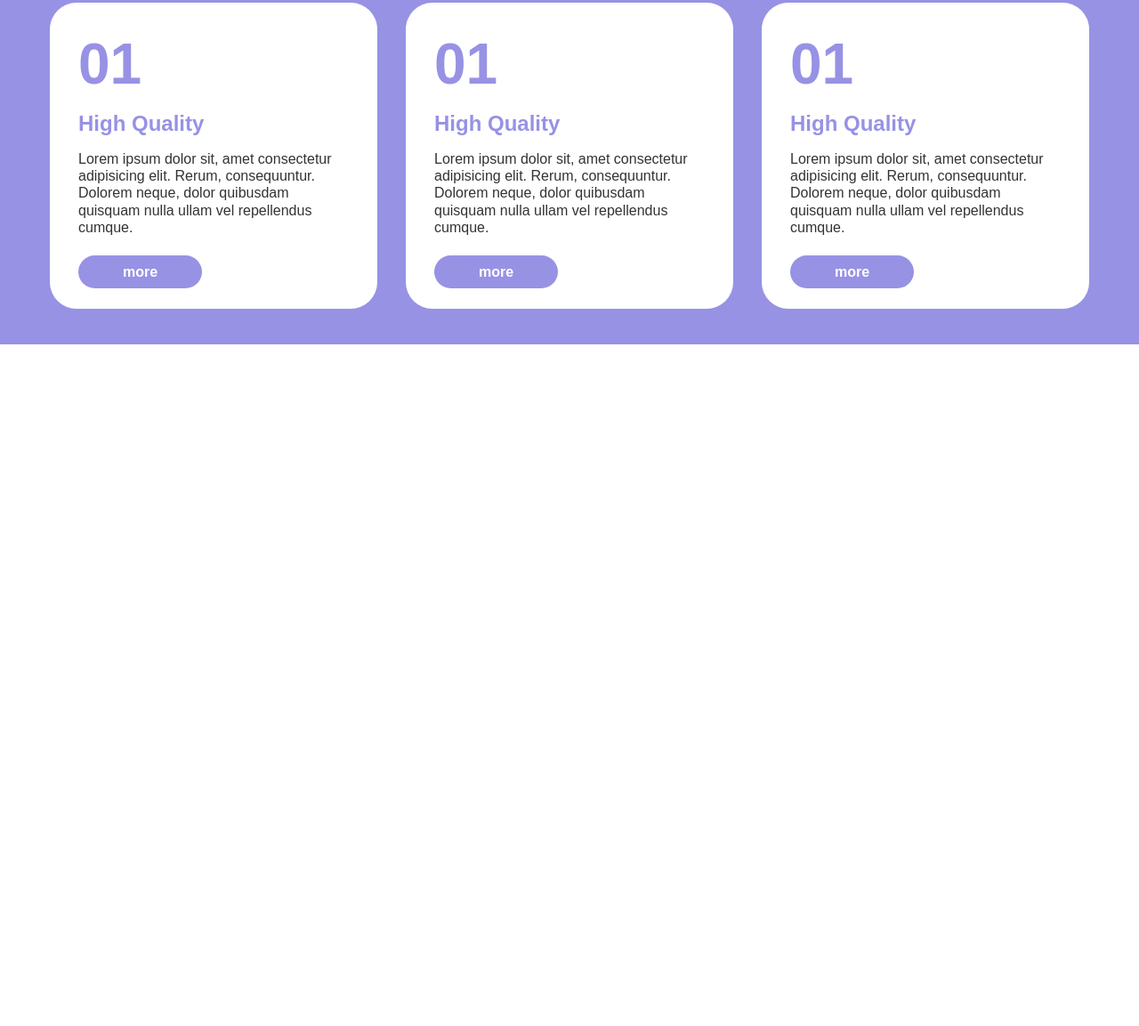
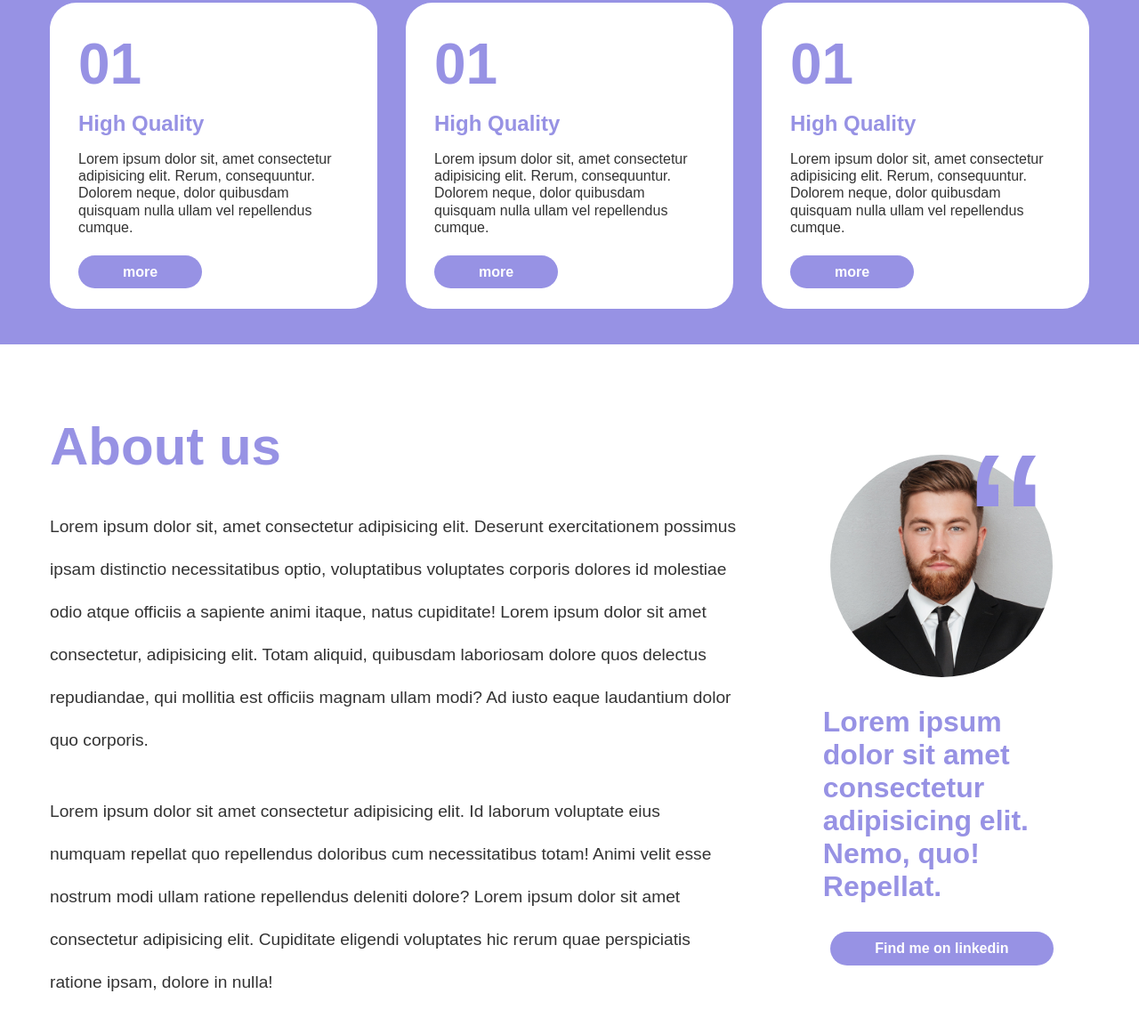
Before and after one commit to VincenzoTavassi/htmlcss-responsive-layout, a plain HTML site: page index.html in a window 1280 px wide. Shown: the part 3275-4428 px from the top of the page at 89% size. Before the commit the page ends 3686 px from the top, so only its background shows below. Drawn offline with Linux system fonts and the light colour scheme.

Commit message:
about us

```diff
--- a/css/style.css
+++ b/css/style.css
@@ -273,7 +273,72 @@ header ul {
     padding: 2rem;
 }
 
-/* RESPONSIVE  */
+/* ABOUT US  */
+
+#about .about-col {
+    width: 70%;
+    margin-right: 4rem;
+}
+
+#about .find-me {
+    width: 30%;
+}
+
+#about h2 {
+    font-size: 60px;
+    color: var(--primary2);
+    margin: 2rem 0;
+}
+
+#about .about-col p {
+    line-height: 2.5em;
+    color: #333;
+    font-size: 1.2rem;
+    margin-bottom: 2rem;
+}
+
+#about .find-me {
+    display: flex;
+    flex-direction: column;
+    align-items: center;
+    justify-content: center;
+}
+
+#about .picture-box {
+    display: flex;
+    align-items: center;
+    position: relative;
+    margin-bottom: 2rem;
+}
+
+#about .find-me img {
+    border-radius: 50%;
+    width: 250px;
+    height: 250px;
+    max-width: 250px;
+    object-fit: cover;
+}
+
+#about .find-me p {
+    font-weight: bolder;
+    color: var(--primary2);
+    font-size: 2rem;
+    padding: 0 2rem;
+    margin-bottom: 2rem;
+}
+
+#about #quote {
+    font-size: 16rem;
+    color: var(--primary2);
+    position: absolute;
+    right: 10px;
+    bottom: 15px;
+
+}
+
+/* ++++++++++++++++++++++++
+RESPONSIVE
+++++++++++++++++++++++++ */
 
 /* TABLET  */
 @media screen and (max-width: 768px) {
@@ -336,6 +401,12 @@ header ul {
     #benefits .col {
         width: 50%;
     }
+
+    /* ABOUT US  */
+
+    #about .find-me {
+        justify-content: flex-start;
+    }
 }
 
 /* PHONE  */
@@ -385,4 +456,15 @@ header ul {
     #benefits h2 {
         font-size: 2rem;
     }
+
+    /* ABOUT US  */
+
+    .container.flex {
+        flex-wrap: wrap;
+    }
+
+    #about .about-col,
+    #about .find-me {
+        width: 100%;
+    }
 }
--- a/css/utils.css
+++ b/css/utils.css
@@ -12,6 +12,9 @@
 	padding: 0 1rem;
 }
 
+.flex {
+	display: flex;
+}
 
 .row {
 	display: flex;
--- a/index.html
+++ b/index.html
@@ -226,6 +226,33 @@
 			</div>
 
 		</section>
+		<!-- ABOUT US  -->
+		<section id="about">
+			<div class="container flex">
+				<div class="about-col">
+					<h2>About us</h2>
+					<p>Lorem ipsum dolor sit, amet consectetur adipisicing elit. Deserunt exercitationem possimus ipsam
+						distinctio necessitatibus optio, voluptatibus voluptates corporis dolores id molestiae odio
+						atque officiis a sapiente animi itaque, natus cupiditate! Lorem ipsum dolor sit amet
+						consectetur, adipisicing elit. Totam aliquid, quibusdam laboriosam dolore quos delectus
+						repudiandae, qui mollitia est officiis magnam ullam modi? Ad iusto eaque laudantium dolor quo
+						corporis.</p>
+					<p>Lorem ipsum dolor sit amet consectetur adipisicing elit. Id laborum voluptate eius numquam
+						repellat quo repellendus doloribus cum necessitatibus totam! Animi velit esse nostrum modi ullam
+						ratione repellendus deleniti dolore? Lorem ipsum dolor sit amet consectetur adipisicing elit.
+						Cupiditate eligendi voluptates hic rerum quae perspiciatis ratione ipsam, dolore in nulla!</p>
+				</div>
+				<div class="find-me">
+					<div class="picture-box">
+
+						<img src="./img/about.jpg" alt="Find me image">
+						<span id="quote">“</span>
+					</div>
+					<p>Lorem ipsum dolor sit amet consectetur adipisicing elit. Nemo, quo! Repellat.</p>
+					<a href="#" class="btn btn-pink">Find me on linkedin</a>
+				</div>
+			</div>
+		</section>
 	</main>
 </body>
 
```
